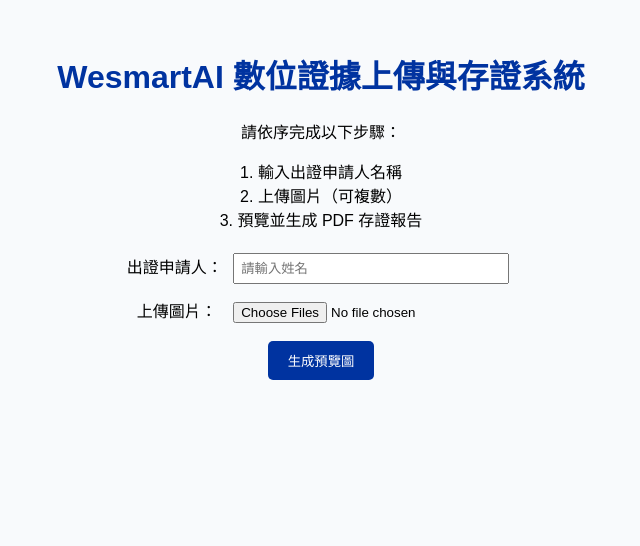
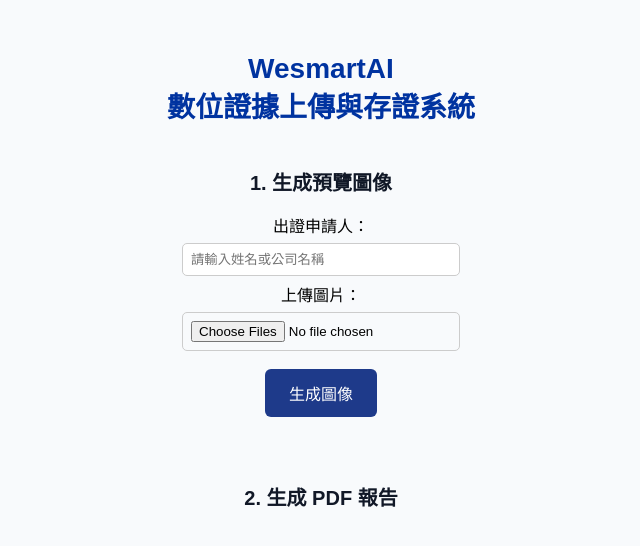
Before and after one commit to takecovertaiwan-cmyk/GPT-UPLOAD, a Flask app: page / in a window 1280 px wide. Shown: the top 546 px of the page, without its empty margins (319-959 px from the left). Run offline with Flask 3, Linux system fonts and the light colour scheme.

Commit message:
Update index.html

```diff
--- a/templates/index.html
+++ b/templates/index.html
@@ -12,38 +12,84 @@
       padding: 30px;
       text-align: center;
     }
-    h1 { color: #0033a0; }
+    h1 {
+      color: #0033a0;
+      font-size: 28px;
+      line-height: 1.4;
+    }
+    h2 {
+      color: #111827;
+      margin-top: 40px;
+      font-size: 20px;
+    }
     input[type="text"], input[type="file"] {
-      margin: 6px; padding: 6px; width: 260px;
+      margin: 6px;
+      padding: 8px;
+      width: 260px;
+      border: 1px solid #ccc;
+      border-radius: 5px;
     }
     button {
-      background-color: #0033a0; color: white;
-      padding: 10px 20px; border: none; border-radius: 5px;
-      cursor: pointer; margin: 6px;
+      color: white;
+      border: none;
+      border-radius: 6px;
+      padding: 12px 24px;
+      font-size: 16px;
+      cursor: pointer;
+      margin-top: 12px;
     }
-    button:hover { background-color: #0055cc; }
-    .preview { margin-top: 20px; display: flex; flex-wrap: wrap; gap: 20px; justify-content: center; }
-    .preview-item { border: 1px solid #ddd; padding: 10px; border-radius: 8px; width: 320px; background: white; }
-    img { max-width: 300px; border-radius: 8px; box-shadow: 0 2px 6px rgba(0,0,0,0.15); }
+    #preview-btn {
+      background-color: #1e3a8a;
+    }
+    #preview-btn:hover {
+      background-color: #1d4ed8;
+    }
+    #generate-btn {
+      background-color: #b91c1c;
+    }
+    #generate-btn[disabled] {
+      background-color: #9ca3af;
+      cursor: not-allowed;
+    }
+    .preview {
+      margin-top: 25px;
+      display: flex;
+      flex-wrap: wrap;
+      justify-content: center;
+      gap: 20px;
+    }
+    .preview-item {
+      border: 1px solid #ddd;
+      padding: 10px;
+      border-radius: 8px;
+      background: white;
+      width: 320px;
+      box-shadow: 0 2px 6px rgba(0,0,0,0.15);
+    }
+    img {
+      max-width: 100%;
+      border-radius: 8px;
+    }
   </style>
 </head>
 <body>
-  <h1>WesmartAI 數位證據上傳與存證系統</h1>
-  <p>請依序完成以下步驟：</p>
-  <p>1. 輸入出證申請人名稱<br>2. 上傳圖片（可複數）<br>3. 預覽並生成 PDF 存證報告</p>
+  <h1>WesmartAI<br>數位證據上傳與存證系統</h1>
 
+  <h2>1. 生成預覽圖像</h2>
   <div>
-    <label>出證申請人：</label>
-    <input type="text" id="applicant" placeholder="請輸入姓名" />
+    <label>出證申請人：</label><br>
+    <input type="text" id="applicant" placeholder="請輸入姓名或公司名稱" />
   </div>
   <div>
-    <label>上傳圖片：</label>
+    <label>上傳圖片：</label><br>
     <input type="file" id="files" multiple accept="image/*" />
   </div>
+  <button id="preview-btn" onclick="generatePreview()">生成圖像</button>
 
-  <button onclick="generatePreview()">生成預覽圖</button>
   <div class="preview" id="preview-area"></div>
-  <button id="generate-btn" style="display:none;" onclick="generatePDF()">下載 PDF 存證報告</button>
+
+  <h2>2. 生成 PDF 報告</h2>
+  <button id="generate-btn" onclick="generatePDF()" style="display:none;">生成 PDF 報告</button>
 
   <script>
     let fileList = [];
@@ -51,14 +97,20 @@
     async function generatePreview() {
       const filesInput = document.getElementById("files");
       const applicant = document.getElementById("applicant").value;
-      if (!filesInput.files.length) { alert("請選擇至少一張圖片"); return; }
+      if (!filesInput.files.length) {
+        alert("請選擇至少一張圖片");
+        return;
+      }
 
       const formData = new FormData();
       for (let f of filesInput.files) formData.append("files", f);
 
       const res = await fetch("/preview", { method: "POST", body: formData });
       const data = await res.json();
-      if (data.error) { alert("上傳失敗：" + data.error); return; }
+      if (data.error) {
+        alert("上傳失敗：" + data.error);
+        return;
+      }
 
       fileList = data;
       const area = document.getElementById("preview-area");
@@ -67,7 +119,6 @@
         area.innerHTML += `
           <div class="preview-item">
             <h4>${d.file_name}</h4>
-            <p><b>SHA256：</b> ${d.sha256}</p>
             <img src="${d.preview_url}" alt="預覽圖" />
           </div>
         `;
@@ -77,7 +128,14 @@
 
     async function generatePDF() {
       const applicant = document.getElementById("applicant").value;
-      if (!applicant) { alert("請輸入出證申請人名稱"); return; }
+      const btn = document.getElementById("generate-btn");
+      if (!applicant) {
+        alert("請輸入出證申請人名稱");
+        return;
+      }
+
+      btn.disabled = true;
+      btn.textContent = "報告生成中...";
 
       const payload = { applicant: applicant, files: fileList };
       const res = await fetch("/generate", {
@@ -85,7 +143,13 @@
         headers: { "Content-Type": "application/json" },
         body: JSON.stringify(payload)
       });
-      if (!res.ok) { alert("報告生成失敗"); return; }
+
+      if (!res.ok) {
+        alert("報告生成失敗");
+        btn.disabled = false;
+        btn.textContent = "生成 PDF 報告";
+        return;
+      }
 
       const blob = await res.blob();
       const url = window.URL.createObjectURL(blob);
@@ -94,6 +158,9 @@
       a.download = `WesmartAI_Report.pdf`;
       a.click();
       window.URL.revokeObjectURL(url);
+
+      btn.disabled = false;
+      btn.textContent = "生成 PDF 報告";
     }
   </script>
 </body>
```
